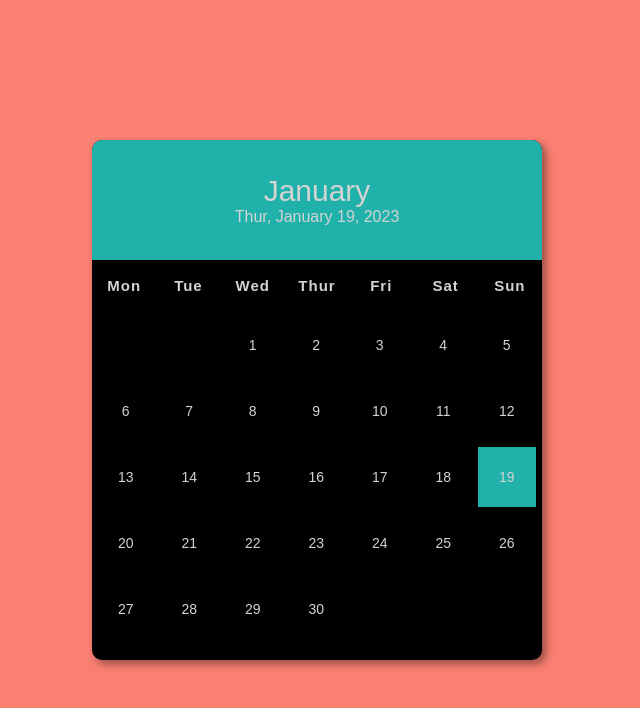
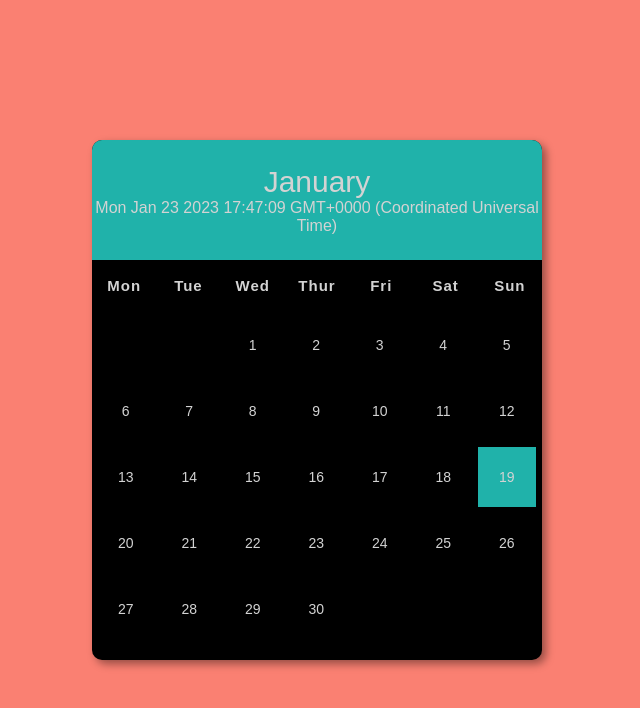
Before and after one commit to kibeetfelix/My_Calender, a plain HTML site: page index.html in a window 1280 px wide. Shown: the whole page, without its empty margins (323-963 px from the left). Drawn offline with Linux system fonts and the light colour scheme.

Commit message:
js for full date on p

```diff
--- a/index.html
+++ b/index.html
@@ -15,7 +15,7 @@
             <div class="month">
                 <div class="date">
                     <h1></h1>
-                    <p>Thur, January 19, 2023</p>
+                    <p></p>
                 </div>
             </div>
             <div class="weekdays">
--- a/script.js
+++ b/script.js
@@ -1,4 +1,5 @@
 const monthEl = document.querySelector(".date h1")
+const fullDateEl = document.querySelector(".date p")
 
 const monthInx = new Date().getMonth();
 
@@ -19,3 +20,4 @@ const months = [
 ];
 
 monthEl.innerText = months[monthInx];
+fullDateEl.innerText = new Date();
```
